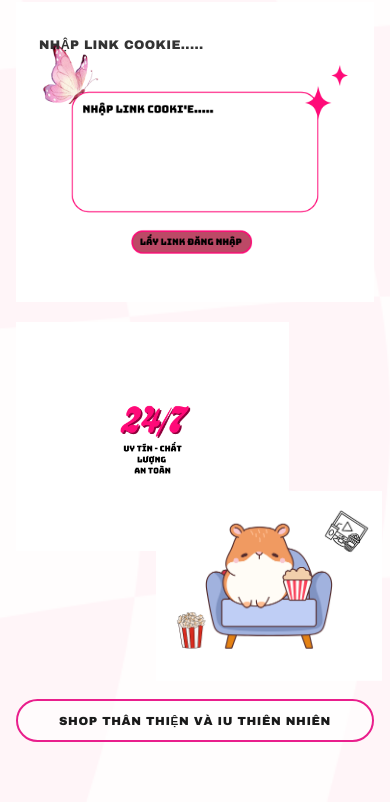
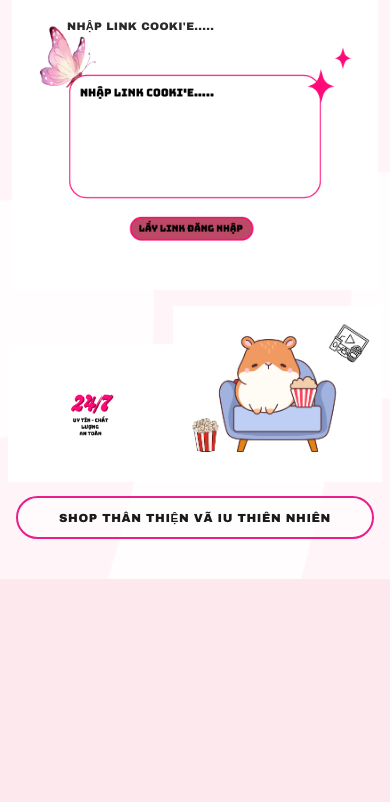
Before and after one commit to letiendat1516/botgetlink, a plain HTML site: page index.html in a window 390 px wide. Shown: the part 336-1138 px from the top of the page. After the commit the page ends 915 px from the top, so only its background shows below. Drawn offline with Linux system fonts and the light colour scheme.

Commit message:
Fix layout: info+hamster flex row, refined overlay positions to match mockup

```diff
--- a/index.html
+++ b/index.html
@@ -16,22 +16,20 @@
       background-color:#fce8ed;
     }
 
-    /* ── PAGE WRAPPER ── */
     .page{
       position:relative;
       max-width:430px;
       margin:0 auto;
-      padding:0 0 60px;
+      padding:0 0 40px;
       min-height:100vh;
       overflow-x:hidden;
     }
 
     /* ── LOGO ── */
     .logo-wrap{
-      width:88%;
+      width:86%;
       margin:0 auto;
-      padding-top:32px;
-      display:block;
+      padding-top:28px;
     }
     .logo-wrap img{
       width:100%;
@@ -39,11 +37,12 @@
       display:block;
     }
 
-    /* ── INPUT BOX SECTION ── */
+    /* ── INPUT BOX ── */
+    /* input-box.png chứa: butterfly trái, sparkle phải, khung border, button hồng bên dưới */
     .inputbox-wrap{
       position:relative;
-      width:92%;
-      margin:18px auto 0;
+      width:94%;
+      margin:10px auto 0;
     }
     .inputbox-wrap img.inputbox-asset{
       width:100%;
@@ -51,43 +50,48 @@
       display:block;
     }
 
-    /* Textarea overlay: nằm trong vùng trắng của input-box.png
-       Vùng trắng ≈ top 10% → bottom 72%, left 6% → right 6%
-       Điều chỉnh % nếu cần sau khi xem thực tế */
+    /*
+      Textarea overlay – nằm bên trong khung trắng của input-box.png
+      Dựa theo mockup:
+        - khung trắng bắt đầu ~left 14%, right 14%, top 9%, bottom 68%
+    */
     .cookie-area{
       position:absolute;
-      top:10%;
-      left:6%;
-      width:88%;
-      height:58%;
+      top:9%;
+      left:14%;
+      width:72%;
+      height:57%;
       background:transparent;
       border:none;
       outline:none;
       resize:none;
       font-family:'Baloo 2','Arial Black',sans-serif;
-      font-size:clamp(.75rem,3.2vw,.9rem);
+      font-size:clamp(.72rem,3vw,.88rem);
       font-weight:700;
       color:#1a1a1a;
-      line-height:1.6;
+      line-height:1.65;
       z-index:10;
-      padding:4px 2px;
+      padding:6px 4px;
     }
     .cookie-area::placeholder{
-      color:#333;
+      color:#2a2a2a;
       font-weight:700;
       text-transform:uppercase;
       letter-spacing:.03em;
+      font-size:clamp(.68rem,2.8vw,.82rem);
     }
 
-    /* Button overlay: nằm đè lên nút hồng bên dưới textarea
-       Vùng nút ≈ top 74% → bottom 88%, căn giữa */
+    /*
+      Button overlay – đè lên nút hồng bên dưới khung
+      Nút hồng trong mockup: ~top 72%, bottom 87%, căn giữa, ~56% rộng
+    */
     .btn-overlay{
       position:absolute;
-      bottom:8%;
+      top:72%;
       left:50%;
       transform:translateX(-50%);
-      width:62%;
-      height:13%;
+      width:56%;
+      height:14%;
       background:transparent;
       border:none;
       cursor:pointer;
@@ -95,52 +99,51 @@
       border-radius:60px;
       -webkit-tap-highlight-color:transparent;
     }
-    .btn-overlay:disabled{cursor:not-allowed;opacity:.4}
+    .btn-overlay:disabled{cursor:not-allowed;opacity:.3}
 
-    /* ── RESULT (hiện dưới input box) ── */
+    /* ── RESULT ── */
     #gl-result{
-      width:92%;
-      margin:12px auto 0;
+      width:90%;
+      margin:10px auto 0;
     }
     .result-wrap{animation:fadeUp .3s ease forwards}
     @keyframes fadeUp{from{opacity:0;transform:translateY(8px)}to{opacity:1;transform:translateY(0)}}
 
-    .r-success{background:rgba(255,255,255,.82);border:2px solid #4ade80;border-radius:18px;padding:14px}
-    .r-error  {background:rgba(255,255,255,.82);border:2px solid #e91e8c;border-radius:18px;padding:14px}
-
-    .status-row{display:flex;align-items:center;gap:7px;font-weight:700;margin-bottom:8px;font-size:.82rem;font-family:'Baloo 2',sans-serif}
+    .r-success{background:rgba(255,255,255,.85);border:2px solid #4ade80;border-radius:16px;padding:13px}
+    .r-error  {background:rgba(255,255,255,.85);border:2px solid #e91e8c;border-radius:16px;padding:13px}
+    .status-row{display:flex;align-items:center;gap:7px;font-weight:700;margin-bottom:8px;font-size:.8rem;font-family:'Baloo 2',sans-serif}
     .dot{width:9px;height:9px;border-radius:50%;flex-shrink:0}
     .dot-g{background:#22c55e;box-shadow:0 0 8px rgba(34,197,94,.6);animation:dotPulse 1.8s ease-in-out infinite}
     .dot-r{background:#e91e8c;box-shadow:0 0 8px rgba(233,30,140,.5)}
     @keyframes dotPulse{0%,100%{opacity:1}50%{opacity:.4}}
-
-    .link-row{display:flex;align-items:center;gap:8px;background:rgba(255,255,255,.9);border:1.5px solid #4ade80;border-radius:12px;padding:8px 10px;margin-bottom:10px}
-    .link-val{font-family:'Courier New',monospace;font-size:.63rem;color:#166534;flex:1;overflow:hidden;text-overflow:ellipsis;white-space:nowrap}
-    .cp-btn{flex-shrink:0;padding:5px 10px;border-radius:8px;border:none;cursor:pointer;background:#dcfce7;color:#166534;font-family:sans-serif;font-size:.72rem;font-weight:700;transition:background .2s}
+    .link-row{display:flex;align-items:center;gap:7px;background:rgba(255,255,255,.9);border:1.5px solid #4ade80;border-radius:11px;padding:8px 10px;margin-bottom:9px}
+    .link-val{font-family:'Courier New',monospace;font-size:.62rem;color:#166534;flex:1;overflow:hidden;text-overflow:ellipsis;white-space:nowrap}
+    .cp-btn{flex-shrink:0;padding:4px 10px;border-radius:7px;border:none;cursor:pointer;background:#dcfce7;color:#166534;font-family:sans-serif;font-size:.7rem;font-weight:700;transition:background .2s}
     .cp-btn:hover{background:#bbf7d0}
     .cp-btn.ok{background:#86efac}
-    .open-link{display:flex;align-items:center;justify-content:center;gap:6px;width:100%;padding:11px;border-radius:12px;border:1.5px solid #4ade80;background:rgba(220,252,231,.8);color:#166534;font-family:'Baloo 2',sans-serif;font-size:.85rem;font-weight:700;text-decoration:none;transition:all .2s}
+    .open-link{display:flex;align-items:center;justify-content:center;width:100%;padding:11px;border-radius:11px;border:1.5px solid #4ade80;background:rgba(220,252,231,.8);color:#166534;font-family:'Baloo 2',sans-serif;font-size:.84rem;font-weight:700;text-decoration:none;transition:all .2s}
     .open-link:hover{background:rgba(187,247,208,.95);transform:translateY(-1px)}
 
-    /* ── INFO SECTION ── */
+    /* ── BOTTOM ROW: info + hamster cùng 1 hàng ── */
+    .bottom-row{
+      display:flex;
+      align-items:flex-end;
+      width:96%;
+      margin:16px auto 0;
+      gap:0;
+    }
     .info-wrap{
-      width:70%;
-      margin:20px 0 0 4%;
-      display:block;
+      flex:0 0 44%;
+      max-width:44%;
     }
     .info-wrap img{
       width:100%;
       height:auto;
       display:block;
     }
-
-    /* ── HAMSTER SECTION ── */
     .hamster-wrap{
-      width:58%;
-      margin-top:-60px;
-      margin-left:auto;
-      margin-right:2%;
-      display:block;
+      flex:0 0 56%;
+      max-width:56%;
       animation:hamFloat 2.5s ease-in-out infinite alternate;
     }
     .hamster-wrap img{
@@ -148,30 +151,28 @@
       height:auto;
       display:block;
     }
-    @keyframes hamFloat{from{transform:translateY(0)}to{transform:translateY(-8px)}}
+    @keyframes hamFloat{from{transform:translateY(0)}to{transform:translateY(-7px)}}
 
     /* ── FOOTER BANNER ── */
     .footer-banner{
       width:92%;
-      margin:18px auto 0;
-      background:rgba(255,255,255,.6);
+      margin:14px auto 0;
+      background:rgba(255,255,255,.65);
       border:2.5px solid #e91e8c;
       border-radius:50px;
       padding:13px 20px;
       text-align:center;
       font-family:'Baloo 2','Arial Black',sans-serif;
-      font-size:clamp(.72rem,3vw,.85rem);
+      font-size:clamp(.7rem,3vw,.84rem);
       font-weight:800;
       color:#1a1a1a;
       text-transform:uppercase;
       letter-spacing:.05em;
     }
 
-    /* spinner inline */
-    .spinner{width:14px;height:14px;border:2.5px solid rgba(255,255,255,.4);border-top-color:#fff;border-radius:50%;animation:spin .6s linear infinite;display:inline-block;vertical-align:middle}
+    .spinner{width:14px;height:14px;border:2.5px solid rgba(0,0,0,.15);border-top-color:#1a1a1a;border-radius:50%;animation:spin .6s linear infinite;display:inline-block;vertical-align:middle}
     @keyframes spin{to{transform:rotate(360deg)}}
 
-    /* ── RESPONSIVE ── */
     @media(min-width:431px){
       .page{border-left:1px solid #f5c6d0;border-right:1px solid #f5c6d0}
     }
@@ -185,13 +186,13 @@
     <img src="assets/logo.png" alt="Netflix – Hương thích xem phim"/>
   </div>
 
-  <!-- INPUT BOX (asset + overlay textarea + invisible button) -->
+  <!-- INPUT BOX: asset PNG + overlay textarea + invisible clickable button -->
   <div class="inputbox-wrap">
-    <img class="inputbox-asset" src="assets/input-box.png" alt="input box"/>
+    <img class="inputbox-asset" src="assets/input-box.png" alt=""/>
     <textarea
       class="cookie-area"
       id="gl-cookie"
-      placeholder="NHẬP LINK COOKIE....."
+      placeholder="NHẬP LINK COOKI'E....."
     ></textarea>
     <button
       class="btn-overlay"
@@ -204,19 +205,20 @@
   <!-- RESULT -->
   <div id="gl-result"></div>
 
-  <!-- INFO 24/7 + HAMSTER -->
-  <div class="info-wrap">
-    <img src="assets/info.png" alt="24/7 uy tín chất lượng an toàn"/>
-  </div>
-  <div class="hamster-wrap">
-    <img src="assets/hamster.png" alt="hamster popcorn"/>
+  <!-- BOTTOM: info trái + hamster phải, cùng hàng -->
+  <div class="bottom-row">
+    <div class="info-wrap">
+      <img src="assets/info.png" alt="24/7 uy tín chất lượng an toàn"/>
+    </div>
+    <div class="hamster-wrap">
+      <img src="assets/hamster.png" alt="hamster"/>
+    </div>
   </div>
 
   <!-- FOOTER -->
-  <div class="footer-banner">SHOP THÂN THIỆN VÀ IU THIÊN NHIÊN</div>
+  <div class="footer-banner">SHOP THÂN THIỆN VÃ IU THIÊN NHIÊN</div>
 
 </div>
-
 <script>
 const API_URL = 'https://nftoken.site/v1/api.php';
 const API_KEY = 'NFK_51d19f9116b5b7b08b17d5dd';
@@ -271,20 +273,20 @@ function renderSuccess(el, link, data) {
   el.innerHTML = `
     <div class="r-success">
       <div class="status-row"><span class="dot dot-g"></span><span style="color:#166534">LIVE — Cookie hợp lệ!</span></div>
-      ${meta ? `<p style="font-size:.71rem;color:#6b7280;margin-bottom:9px;font-family:'Baloo 2',sans-serif">${meta}</p>` : ''}
+      ${meta ? `<p style="font-size:.7rem;color:#6b7280;margin-bottom:8px;font-family:'Baloo 2',sans-serif">${meta}</p>` : ''}
       ${link ? `
         <div class="link-row">
           <span class="link-val" title="${link}">${link}</span>
           <button class="cp-btn" id="cpbtn" onclick="doCopy('${link.replace(/'/g,"\\'")}','cpbtn')">Copy</button>
         </div>
-        <a href="${link}" target="_blank" class="open-link">Mo Link Dang Nhap Netflix</a>
-      ` : `<p style="font-size:.74rem;color:#b45309;font-family:'Baloo 2',sans-serif">Khong tim thay nftoken link.</p>`}
+        <a href="${link}" target="_blank" class="open-link">Mở Link Đăng Nhập Netflix</a>
+      ` : `<p style="font-size:.73rem;color:#b45309;font-family:'Baloo 2',sans-serif">Không tìm thấy nftoken link.</p>`}
     </div>`;
 }
 
 function showError(el, msg) {
   el.className = 'result-wrap';
-  el.innerHTML = `<div class="r-error"><div class="status-row"><span class="dot dot-r"></span><span style="color:#be185d;font-size:.82rem">${msg}</span></div></div>`;
+  el.innerHTML = `<div class="r-error"><div class="status-row"><span class="dot dot-r"></span><span style="color:#be185d;font-size:.8rem;font-family:'Baloo 2',sans-serif">${msg}</span></div></div>`;
 }
 
 async function doCopy(text, id) {
```
